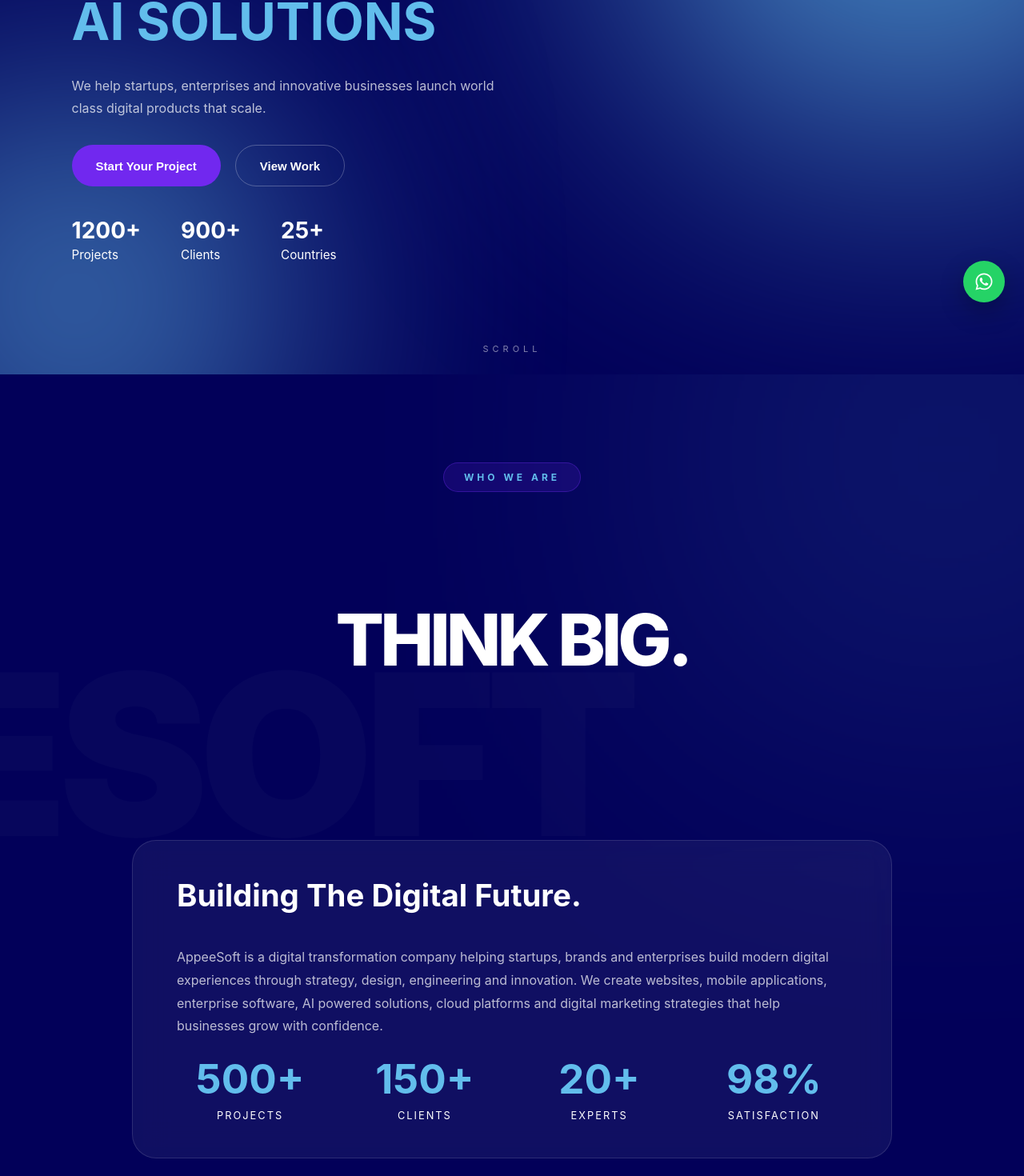
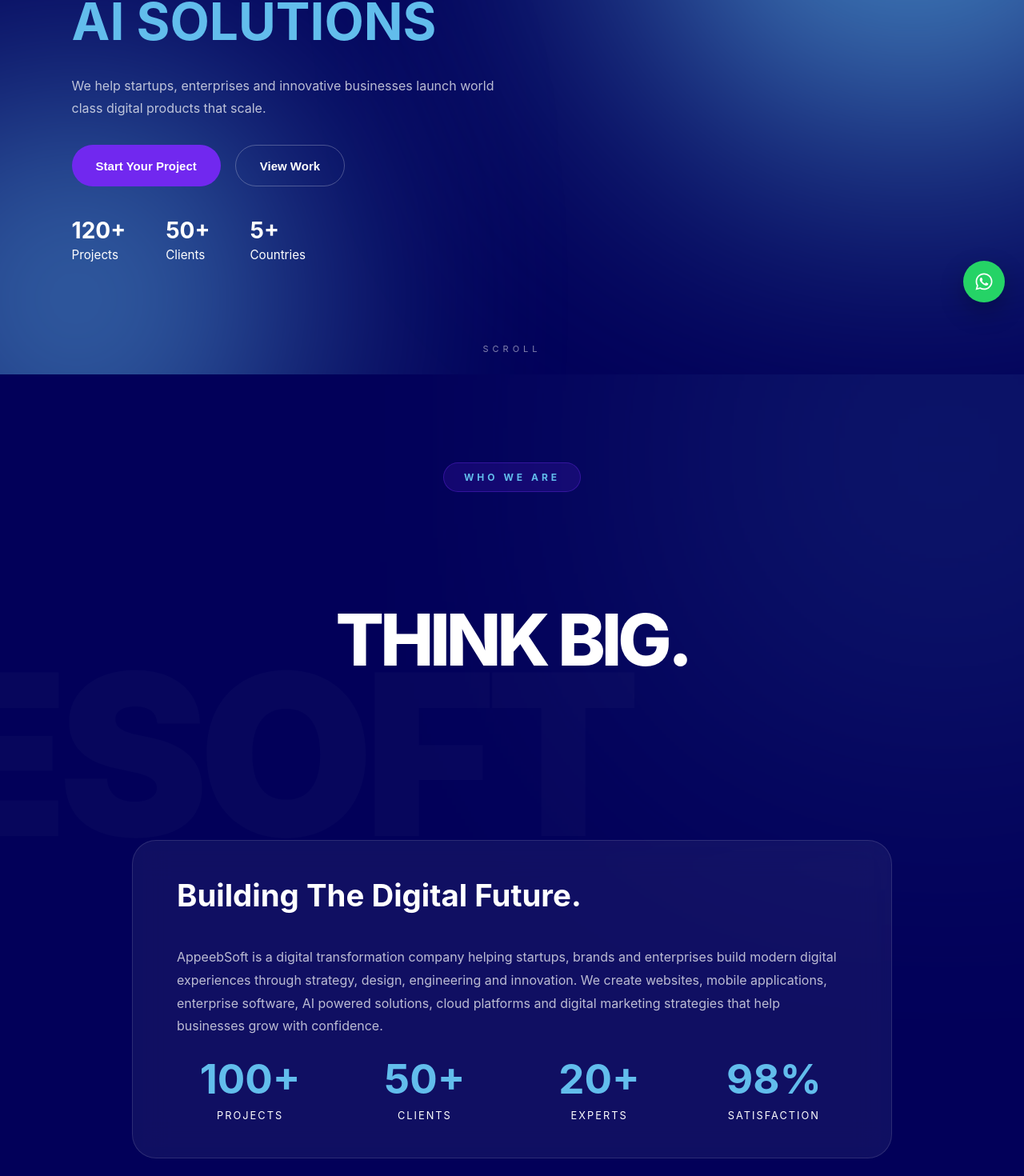
Before and after one commit to samataSeoappebsoft/AppebSoft_Website, a React (Vite) app: page / in a window 1280 px wide. Shown: the part 332-1802 px from the top of the page at 80% size. Built offline with nearby package versions, Linux system fonts and the light colour scheme.

Commit message:
APPEBSOFT_WEBSITE CHANGES updated 5th time

```diff
--- a/src/components/about/AboutHero.jsx
+++ b/src/components/about/AboutHero.jsx
@@ -119,7 +119,7 @@
         </div>
 
         <p className="about-description">
-          AppeeSoft partners with startups,
+          AppeebSoft partners with startups,
           enterprises and ambitious businesses
           to create software, websites,
           ecommerce platforms, AI solutions
@@ -142,17 +142,17 @@
         <div className="about-stats">
 
           <div>
-            <h3>900+</h3>
+            <h3>150+</h3>
             <span>Businesses Served</span>
           </div>
 
           <div>
-            <h3>1200+</h3>
+            <h3>120+</h3>
             <span>Projects Delivered</span>
           </div>
 
           <div>
-            <h3>25+</h3>
+            <h3>5+</h3>
             <span>Countries Reached</span>
           </div>
 
--- a/src/components/about/Achievements.jsx
+++ b/src/components/about/Achievements.jsx
@@ -2,7 +2,7 @@
 
 const stats = [
   { number: "120+", label: "Products Delivered" },
-  { number: "80+", label: "Global Clients" },
+  { number: "50+", label: "Global Clients" },
   { number: "10+", label: "Industries Served" },
   { number: "5★", label: "Client Rating" },
 ];
--- a/src/components/about/OurStory.jsx
+++ b/src/components/about/OurStory.jsx
@@ -7,7 +7,7 @@
     year: "2019",
     title: "Where It All Began",
     description:
-      "AppeeSoft was founded with a vision to build meaningful digital solutions that help businesses innovate, grow, and succeed.",
+      "AppeebSoft was founded with a vision to build meaningful digital solutions that help businesses innovate, grow, and succeed.",
     image:"/grow.png", },
   {
     year: "2021",
--- a/src/components/about/Timeline.jsx
+++ b/src/components/about/Timeline.jsx
@@ -2,20 +2,32 @@
 
 const items = [
   {
-    title: "Product Strategy",
-    desc: "We define clear product roadmaps and business aligned digital strategies.",
+    title: "Planning",
+    desc: "We understand your business goals, identify opportunities, and create a strategic roadmap to ensure every project starts with a clear direction.",
   },
   {
-    title: "UI/UX Design",
-    desc: "Award focused design systems with clean and modern interfaces.",
+    title: "Requirement Analysis",
+    desc: "Our team gathers and analyzes your functional and technical requirements to define the project scope, features, and expected outcomes.",
   },
   {
-    title: "Engineering",
-    desc: "Scalable frontend and backend systems built with modern tech stacks.",
+    title: "Designing",
+    desc: "We craft intuitive user experiences and visually engaging interfaces that reflect your brand while ensuring seamless usability across devices.",
+  },
+  {
+    title: "Development",
+    desc: "Using modern technologies and industry best practices, we build secure, scalable, and high performance web and mobile solutions.",
+  },
+  {
+    title: "Testing",
+    desc: "Every feature is thoroughly tested for functionality, performance, security, and compatibility to deliver a reliable and bug free product.",
   },
   {
     title: "Deployment",
-    desc: "Reliable cloud deployment, optimization, and long term support.",
+    desc: "After successful testing, we deploy your application to the production environment with proper configuration, monitoring, and optimization.",
+  },
+  {
+    title: "Client Confirmation",
+    desc: "We present the completed solution for your review, gather feedback, make final refinements if needed, and ensure your complete satisfaction before project closure.",
   },
 ];
 
--- a/src/components/about/WhoWeAre.jsx
+++ b/src/components/about/WhoWeAre.jsx
@@ -147,7 +147,7 @@
           </h3>
 
           <p>
-            AppeeSoft is a digital transformation company helping startups,
+            AppeebSoft is a digital transformation company helping startups,
             brands and enterprises build modern digital experiences through
             strategy, design, engineering and innovation.
 
@@ -162,12 +162,12 @@
           <div className="stats">
 
             <div>
-              <h4>500+</h4>
+              <h4>100+</h4>
               <span>Projects</span>
             </div>
 
             <div>
-              <h4>150+</h4>
+              <h4>50+</h4>
               <span>Clients</span>
             </div>
 
--- a/src/components/home/HeroScene.css
+++ b/src/components/home/HeroScene.css
@@ -865,6 +865,11 @@
     padding-bottom: 70px;
   }
 
+  .hero-tag {
+        font-size: 11px;
+        letter-spacing: 2px;
+        margin-bottom: 22px;
+    }
 }
 
 
--- a/src/components/home/HeroScene.jsx
+++ b/src/components/home/HeroScene.jsx
@@ -91,35 +91,24 @@
         <div className="hero-stats">
 
           <div>
-            <h3>1200+</h3>
+            <h3>120+</h3>
             <span>Projects</span>
           </div>
 
           <div>
-            <h3>900+</h3>
+            <h3>50+</h3>
             <span>Clients</span>
           </div>
 
           <div>
-            <h3>25+</h3>
+            <h3>5+</h3>
             <span>Countries</span>
           </div>
 
         </div>
 
       </div>
-{/*
-      <div className="floating-card card-1">
-        React / Next.js
-      </div>
 
-      <div className="floating-card card-2">
-        AI Development
-      </div>
-
-      <div className="floating-card card-3">
-        Cloud Solutions
-      </div> */}
 
       <div className="scroll-indicator">
         SCROLL
--- a/src/components/home/ManifestoScene.jsx
+++ b/src/components/home/ManifestoScene.jsx
@@ -179,7 +179,7 @@
 
 
 <p>
-AppeeSoft is a digital transformation company helping startups,
+AppeebSoft is a digital transformation company helping startups,
 brands and enterprises build modern digital experiences through
 strategy, design, engineering and innovation.
 
@@ -201,7 +201,7 @@
 <div>
 
 <h4>
-500+
+100+
 </h4>
 
 <span>
@@ -214,7 +214,7 @@
 <div>
 
 <h4>
-150+
+50+
 </h4>
 
 <span>
--- a/src/components/home/Testimonials.jsx
+++ b/src/components/home/Testimonials.jsx
@@ -10,7 +10,7 @@
     image:
       "https://randomuser.me/api/portraits/men/32.jpg",
     review:
-      "AppeeSoft completely transformed our digital presence and increased our conversions significantly."
+      "AppeebSoft completely transformed our digital presence and increased our conversions significantly."
   },
   {
     name: "Sarah Wilson",
--- a/src/components/layout/Navbar.jsx
+++ b/src/components/layout/Navbar.jsx
@@ -53,7 +53,7 @@
           <Link to="/" className="logo-link">
             <img
               src={isMobile || scrolled ? ColorLogo : WhiteLogo}
-              alt="AppeeSoft Logo"
+              alt="AppeebSoft Logo"
               className="logo"
             />
           </Link>
--- a/src/components/portfolio/PortfolioSection.jsx
+++ b/src/components/portfolio/PortfolioSection.jsx
@@ -213,9 +213,9 @@
 
                   <div className="portfolio-overlay">
 
-                    <div className="portfolio-badge">
+                    {/* <div className="portfolio-badge">
                       {project.category}
-                    </div>
+                    </div> */}
 
                     <div className="portfolio-arrow">
                       <ArrowUpRight size={24} />
@@ -271,9 +271,6 @@
 
                   >
                     Visit Website
-
-                    <ArrowUpRight size={18} />
-
                   </a>
 
                 </div>
@@ -285,12 +282,7 @@
 
             <div className="portfolio-empty">
 
-              <h3>No Projects Found</h3>
-
-              <p>
-                Please choose another category.
-              </p>
-
+              <h3>Coming Soon</h3>
             </div>
 
           )}
--- a/src/components/services/ServiceHeroSection.jsx
+++ b/src/components/services/ServiceHeroSection.jsx
@@ -372,7 +372,7 @@
 
         <p className="service-description">
 
-          AppeeSoft delivers modern digital solutions
+          AppeebSoft delivers modern digital solutions
           that help startups, SMEs and enterprises
           accelerate growth.
 
```
